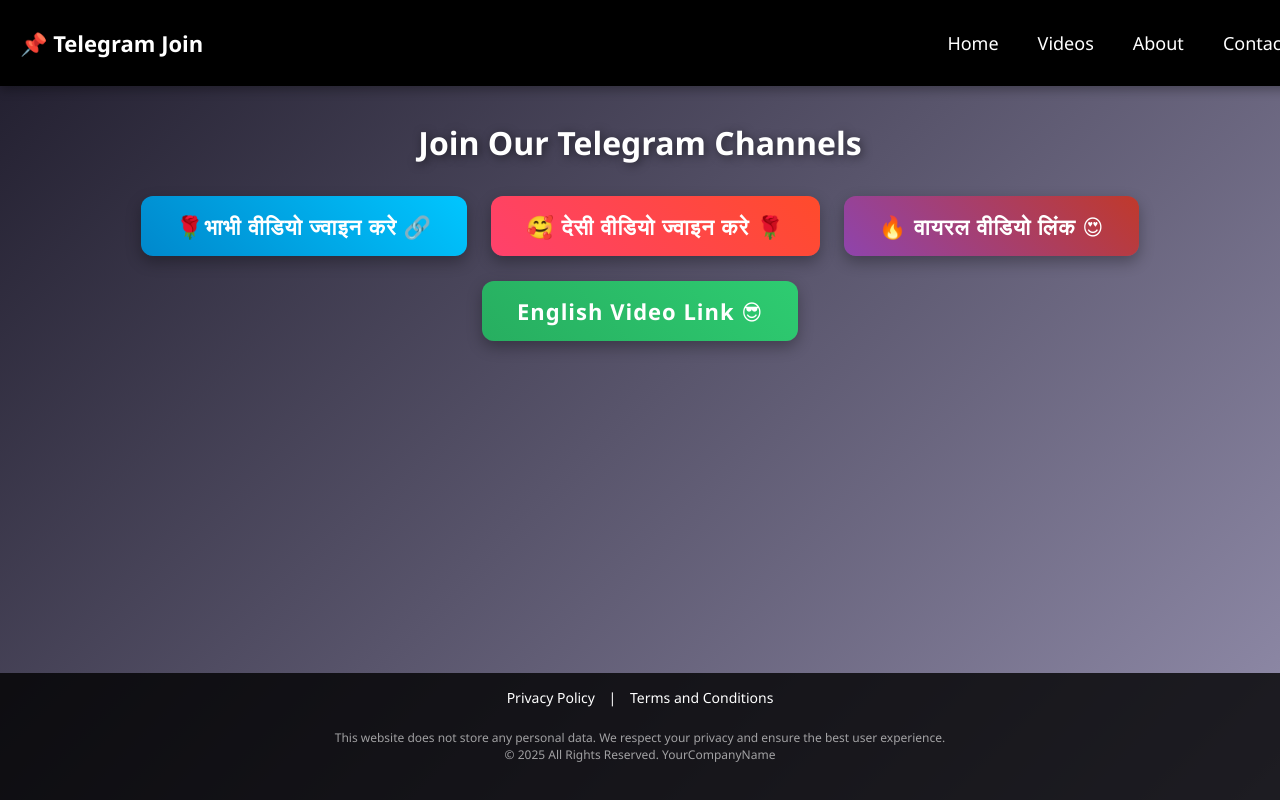
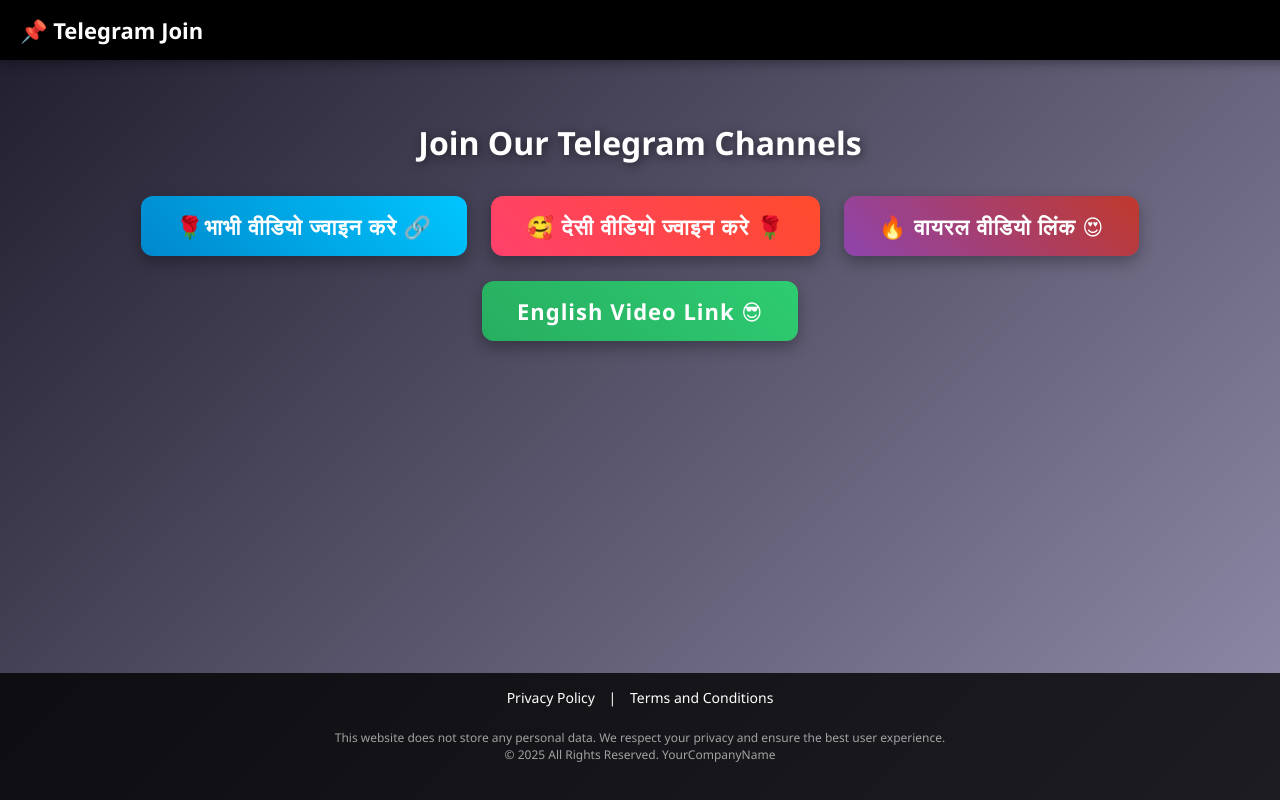
Before and after one commit to telegramjoin/Telegram-join, a plain HTML site: page index.html in a window 1280 px wide. Drawn offline with Linux system fonts and the light colour scheme.

Commit message:
Update index.html

```diff
--- a/index.html
+++ b/index.html
@@ -180,13 +180,6 @@
   <!-- ====== Navbar ====== -->
   <nav class="navbar">
     <a href="#" class="logo">📌 Telegram Join</a>
-    <ul class="nav-links">
-      <li><a href="#">Home</a></li>
-      <li><a href="#">Videos</a></li>
-      <li><a href="#">About</a></li>
-      <li><a href="#">Contact</a></li>
-    </ul>
-    <div class="menu-icon" onclick="toggleMenu()">☰</div>
   </nav>
 
   <!-- ====== Page Content ====== -->
```
